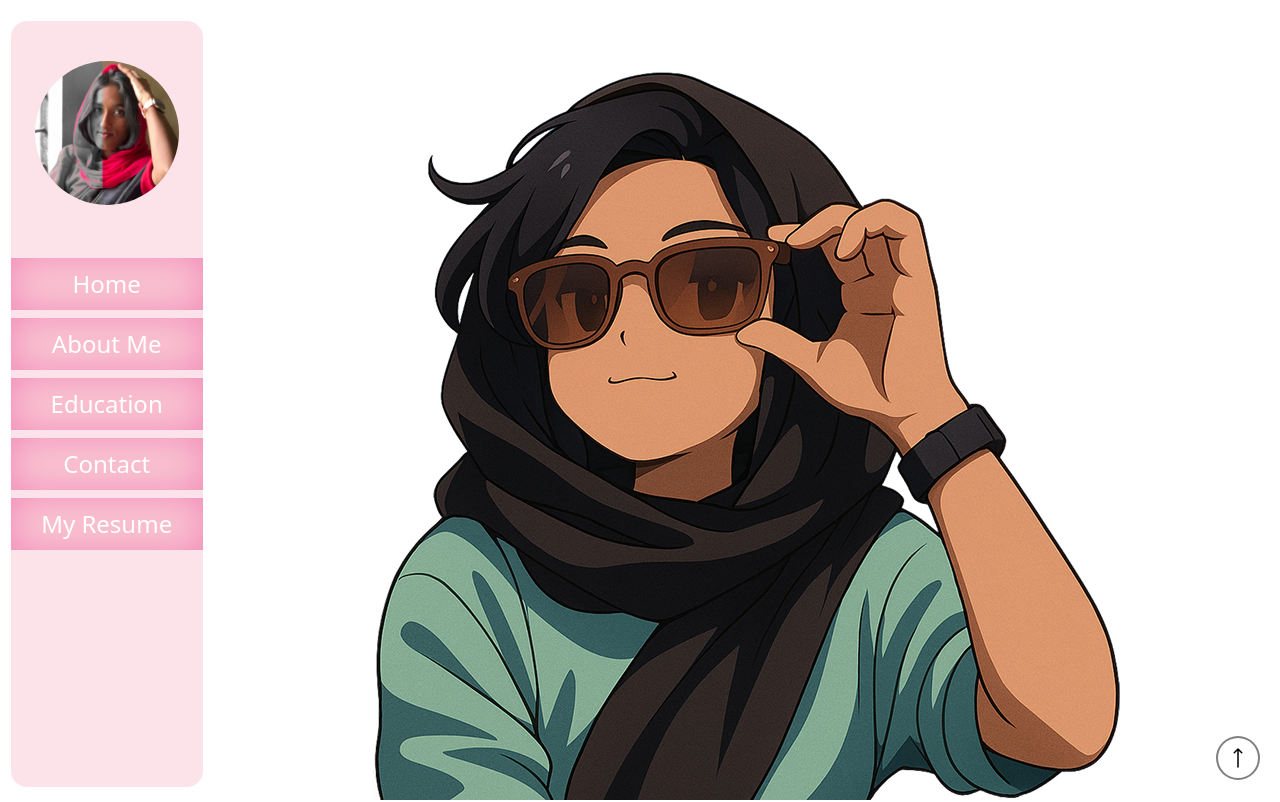
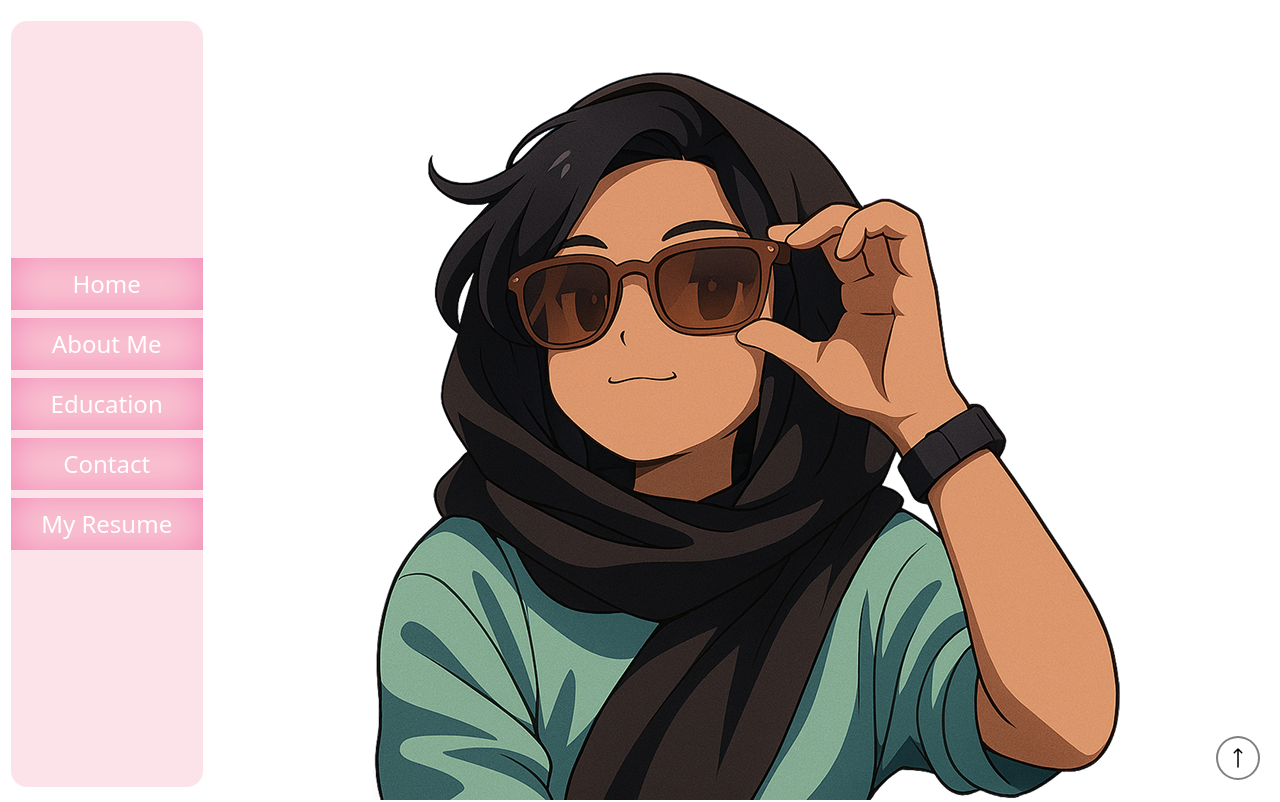
Before and after one commit to Juzznick/freelance-Portfolio, a Next.js app: page / in a window 1280 px wide. Shown: the top 802 px of the page. Built offline with nearby package versions, Linux system fonts and the light colour scheme; a web font is replaced by a local one.

Commit message:
removed pfp

```diff
--- a/src/app/navbar.js
+++ b/src/app/navbar.js
@@ -2,7 +2,7 @@ const NavBar = () => {
     return (
         <nav className="bg-white flex justify-center items-center pt-2 h-screen w-1/6 sticky top-0 z-999 ">
             <div className="bg-primary/50 h-29/30 w-9/10 rounded-2xl flex flex-col items-center justify-center overflow-hidden relative">
-                <img src='/profile-img.jpeg' className="absolute top-10 w-3/4 rounded-full"/>
+                {/* <img src='/profile-img.jpeg' className="absolute top-10 w-3/4 rounded-full"/> */}
                 <ul className="flex flex-col items-center w-full">
                     <a href='#hero' className="w-full flex justify-center items-center bg-primary h-13 m-1 shadow-[inset_0px_0px_38px_-1px_rgba(236,_72,_153,_0.5)]"><li className="cursor-pointer text-2xl  text-white">Home</li></a>
                     <a href='#aboutme' className="w-full flex justify-center  items-center bg-primary h-13 m-1 shadow-[inset_0px_0px_38px_-1px_rgba(236,_72,_153,_0.5)]"><li className="cursor-pointer text-2xl  text-white">About Me</li></a>
```
